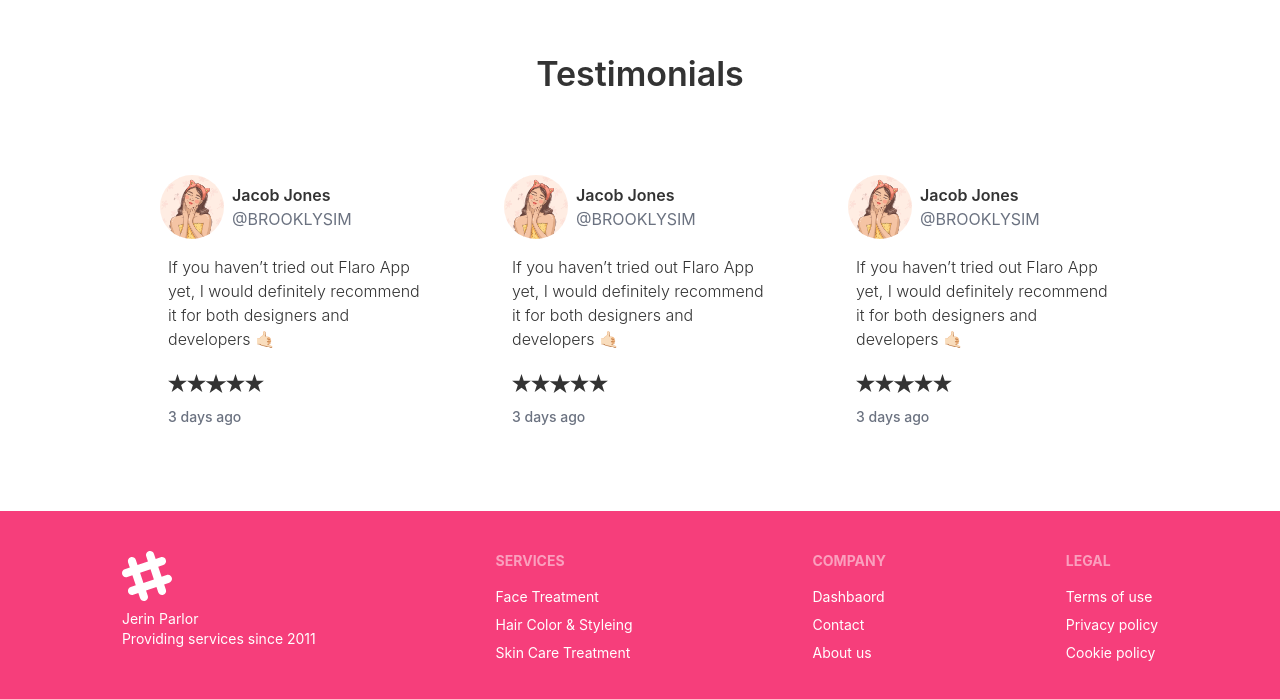
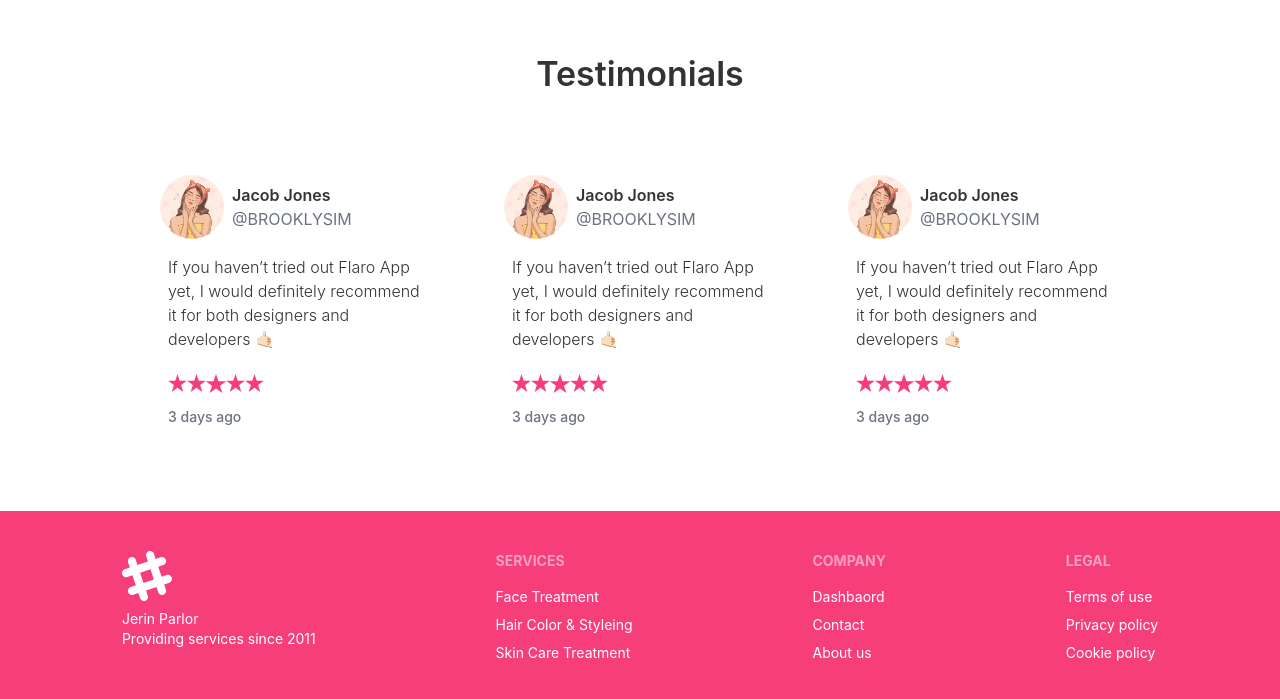
Before and after one commit to Saiket-Das/jerin-parlor, a React (Create React App) app in the folder frontend/: page / in a window 1280 px wide. Shown: the part 2031-2730 px from the top of the page. Built offline with nearby package versions, Linux system fonts and the light colour scheme.

Commit message:
Frontend - Rating's color updated in Review component

```diff
--- a/frontend/src/app/components/shared/Card.tsx
+++ b/frontend/src/app/components/shared/Card.tsx
@@ -1,18 +1,15 @@
 import faceCare from "../../assets/images/face-care.png";
 
-type Props = {
+interface Props {
   service: {
-    _id: string;
     name: string;
     description: string;
     price: number;
     imageUrl: string;
   };
-};
+}
 
-const Card = ({
-  service: { _id, name, description, price, imageUrl },
-}: Props) => {
+const Card = ({ service: { name, description, price, imageUrl } }: Props) => {
   return (
     <div className="card w-[370px] bg-base-100 hover:shadow-xl px-5">
       <div className="pt-7 flex justify-center ">
--- a/frontend/src/app/components/shared/Review.tsx
+++ b/frontend/src/app/components/shared/Review.tsx
@@ -25,11 +25,31 @@ const Review = () => {
               </p>
             </div>
             <div className="rating mb-3 w-24">
-              <input type="radio" name="rating-1" className="mask mask-star" />
-              <input type="radio" name="rating-1" className="mask mask-star" />
-              <input type="radio" name="rating-1" className="mask mask-star" />
-              <input type="radio" name="rating-1" className="mask mask-star" />
-              <input type="radio" name="rating-1" className="mask mask-star" />
+              <input
+                type="radio"
+                name="rating-1"
+                className="mask mask-star bg-primary"
+              />
+              <input
+                type="radio"
+                name="rating-1"
+                className="mask mask-star bg-primary"
+              />
+              <input
+                type="radio"
+                name="rating-1"
+                className="mask mask-star bg-primary"
+              />
+              <input
+                type="radio"
+                name="rating-1"
+                className="mask mask-star bg-primary"
+              />
+              <input
+                type="radio"
+                name="rating-1"
+                className="mask mask-star bg-primary"
+              />
             </div>
 
             <div className="block">
```
